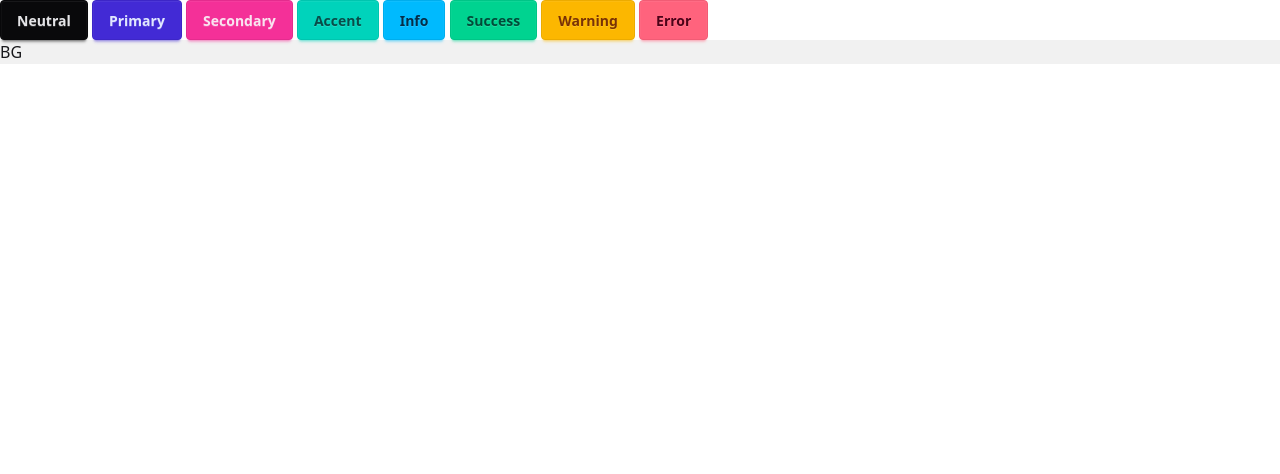
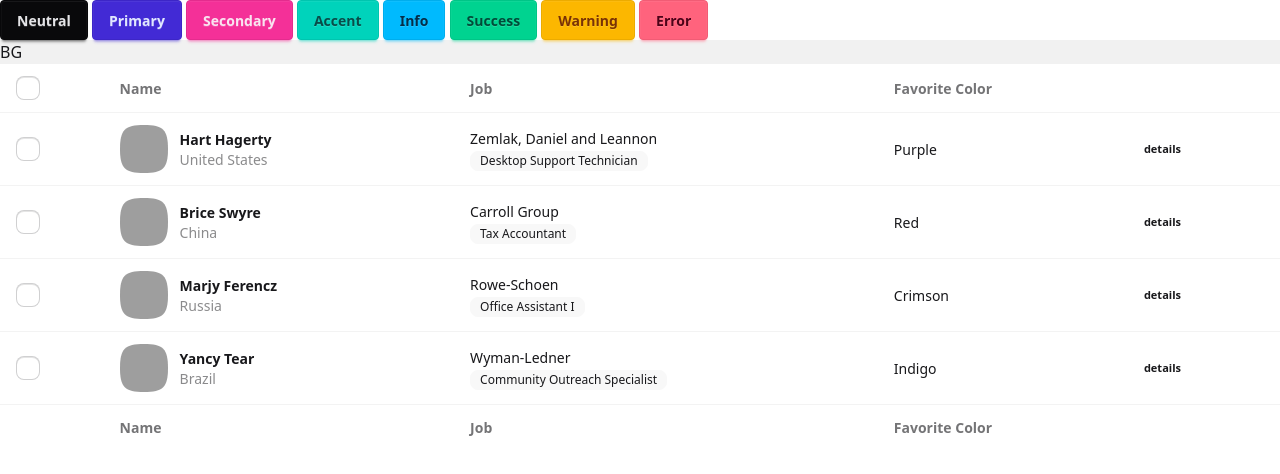
Before and after one commit to skingford/epoch-svweb, a Svelte app: page / in a window 1280 px wide. Shown: the top 474 px of the page. Built offline with nearby package versions, Linux system fonts and the light colour scheme; grey boxes are pictures that could not be loaded.

Commit message:
feat: daisyui

```diff
--- a/src/App.svelte
+++ b/src/App.svelte
@@ -12,6 +12,164 @@
   <button class="btn btn-warning">Warning</button>
   <button class="btn btn-error">Error</button>
   <div class="bg">BG</div>
+  <div class="overflow-x-auto">
+    <table class="table">
+      <!-- head -->
+      <thead>
+        <tr>
+          <th>
+            <label>
+              <input type="checkbox" class="checkbox" />
+            </label>
+          </th>
+          <th>Name</th>
+          <th>Job</th>
+          <th>Favorite Color</th>
+          <th></th>
+        </tr>
+      </thead>
+      <tbody>
+        <!-- row 1 -->
+        <tr>
+          <th>
+            <label>
+              <input type="checkbox" class="checkbox" />
+            </label>
+          </th>
+          <td>
+            <div class="flex items-center gap-3">
+              <div class="avatar">
+                <div class="mask mask-squircle h-12 w-12">
+                  <img
+                    src="https://img.daisyui.com/images/profile/demo/2@94.webp"
+                    alt="Avatar Tailwind CSS Component" />
+                </div>
+              </div>
+              <div>
+                <div class="font-bold">Hart Hagerty</div>
+                <div class="text-sm opacity-50">United States</div>
+              </div>
+            </div>
+          </td>
+          <td>
+            Zemlak, Daniel and Leannon
+            <br />
+            <span class="badge badge-ghost badge-sm">Desktop Support Technician</span>
+          </td>
+          <td>Purple</td>
+          <th>
+            <button class="btn btn-ghost btn-xs">details</button>
+          </th>
+        </tr>
+        <!-- row 2 -->
+        <tr>
+          <th>
+            <label>
+              <input type="checkbox" class="checkbox" />
+            </label>
+          </th>
+          <td>
+            <div class="flex items-center gap-3">
+              <div class="avatar">
+                <div class="mask mask-squircle h-12 w-12">
+                  <img
+                    src="https://img.daisyui.com/images/profile/demo/3@94.webp"
+                    alt="Avatar Tailwind CSS Component" />
+                </div>
+              </div>
+              <div>
+                <div class="font-bold">Brice Swyre</div>
+                <div class="text-sm opacity-50">China</div>
+              </div>
+            </div>
+          </td>
+          <td>
+            Carroll Group
+            <br />
+            <span class="badge badge-ghost badge-sm">Tax Accountant</span>
+          </td>
+          <td>Red</td>
+          <th>
+            <button class="btn btn-ghost btn-xs">details</button>
+          </th>
+        </tr>
+        <!-- row 3 -->
+        <tr>
+          <th>
+            <label>
+              <input type="checkbox" class="checkbox" />
+            </label>
+          </th>
+          <td>
+            <div class="flex items-center gap-3">
+              <div class="avatar">
+                <div class="mask mask-squircle h-12 w-12">
+                  <img
+                    src="https://img.daisyui.com/images/profile/demo/4@94.webp"
+                    alt="Avatar Tailwind CSS Component" />
+                </div>
+              </div>
+              <div>
+                <div class="font-bold">Marjy Ferencz</div>
+                <div class="text-sm opacity-50">Russia</div>
+              </div>
+            </div>
+          </td>
+          <td>
+            Rowe-Schoen
+            <br />
+            <span class="badge badge-ghost badge-sm">Office Assistant I</span>
+          </td>
+          <td>Crimson</td>
+          <th>
+            <button class="btn btn-ghost btn-xs">details</button>
+          </th>
+        </tr>
+        <!-- row 4 -->
+        <tr>
+          <th>
+            <label>
+              <input type="checkbox" class="checkbox" />
+            </label>
+          </th>
+          <td>
+            <div class="flex items-center gap-3">
+              <div class="avatar">
+                <div class="mask mask-squircle h-12 w-12">
+                  <img
+                    src="https://img.daisyui.com/images/profile/demo/5@94.webp"
+                    alt="Avatar Tailwind CSS Component" />
+                </div>
+              </div>
+              <div>
+                <div class="font-bold">Yancy Tear</div>
+                <div class="text-sm opacity-50">Brazil</div>
+              </div>
+            </div>
+          </td>
+          <td>
+            Wyman-Ledner
+            <br />
+            <span class="badge badge-ghost badge-sm">Community Outreach Specialist</span>
+          </td>
+          <td>Indigo</td>
+          <th>
+            <button class="btn btn-ghost btn-xs">details</button>
+          </th>
+        </tr>
+      </tbody>
+      <!-- foot -->
+      <tfoot>
+        <tr>
+          <th></th>
+          <th>Name</th>
+          <th>Job</th>
+          <th>Favorite Color</th>
+          <th></th>
+        </tr>
+      </tfoot>
+    </table>
+  </div>
 </main>
 
 <style lang="scss">
--- a/src/styles/css/daisyui.css
+++ b/src/styles/css/daisyui.css
@@ -1,2 +1,8 @@
 @import "tailwindcss";
-@plugin "daisyui";
+
+@plugin "daisyui" {
+  logs: false;
+  /*
+  include: button, input, select;
+  exclude: scrollbar; */
+}
```
Also changed, not shown: 1 other file (tests, documents, lock files or other folders).
